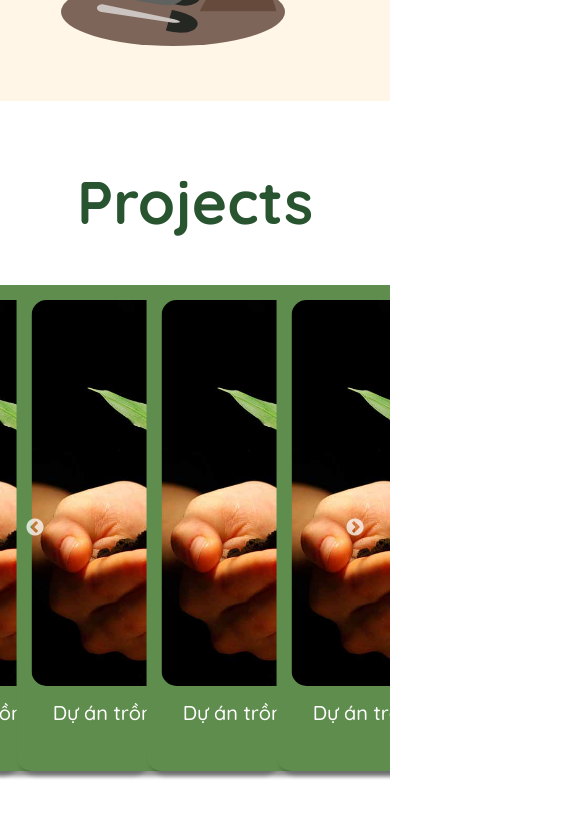
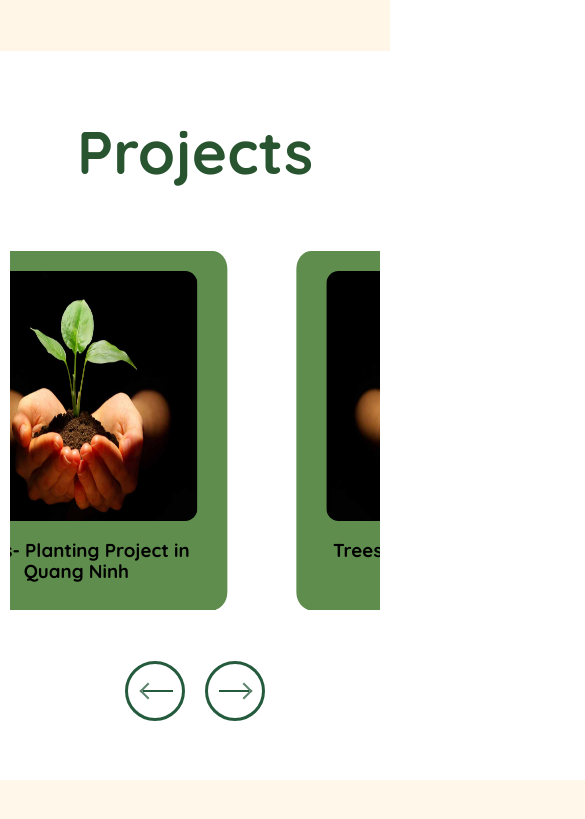
Before and after one commit to Trinhhayoo/DonateTreeSmallProject, a React (Create React App) app: page / in a window 390 px wide. Shown: the part 8380-9199 px from the top of the page, 585 px wide, since content can reach past the window. Built offline with nearby package versions, Linux system fonts and the light colour scheme.

Commit message:
update footer and project responsive

```diff
--- a/package.json
+++ b/package.json
@@ -17,6 +17,7 @@
     "react": "^18.2.0",
     "react-dom": "^18.2.0",
     "react-icons": "^4.9.0",
+    "react-responsive": "^9.0.2",
     "react-router-dom": "^6.11.2",
     "react-scripts": "5.0.1",
     "react-slick": "^0.29.0",
--- a/src/components/GlobalStyles/GlobalStyles.scss
+++ b/src/components/GlobalStyles/GlobalStyles.scss
@@ -65,26 +65,145 @@ body {
     opacity: 0.99;
     background-color: #ccc;
 }
+
+.slick-slider {
+    width: 100%;
+    overflow: hidden;
+
+    height: 500px;
+
+    // width: 50%;
+    padding: 10px;
+
+
+  }
+  .slick-list {
+    justify-content: center;
+    position: relative;
+    display: block !important;
+    width: 100%;
+    text-align: -webkit-center;
+    // overflow: hidden;
+    font-size: 16px;
+
+
+  }
+  .slick-slide div {
+    width: 301px;
+    height: 359px;
+    padding: 10px 10px;
+
+    background-color: #5F8D4E;
+    border-radius: 5%;
+
+
+  }
+  .slick-slide img {
+    width: calc(100% - 20px) !important;
+    border-radius: 5%;
+    height:250px;
+  }
+
+  .slick-arrow {
+    // background: rgba(233,233,180,0.75);
+    border-radius: 50px;
+    width: 60px;
+    height: 60px;
+    border-color: #245b3c !important;
+    margin: 0 10px;
+    display: inline-block;
+
+
+    &::before {
+      content: '';
+      display: block;
+      width: 10px;
+      height: 10px;
+      top: 67%;
+
+      border:solid;
+      border-color:#245b3c;
+      border-width: 2px 2px 0 0;
+
+      transform-origin: 50% 50%;
+    }
+
+    &.slick-prev::before {
+      transform: rotate(-135deg);
+      margin: -15px 0 0 -10px;
+      right: 200% !important;
+      z-index: 100;
+
+    }
+
+    &.slick-next::before {
+      transform: rotate(45deg);
+      margin: -15px 0 0 -20px;
+      left: 240% !important;
+      z-index: 100 !important;
+    }
+
+    &::after {
+      content: '';
+
+      border-style: solid;
+      border-color:#245b3c;
+      position: absolute;
+      transform-origin: 50% 50%;
+    }
+
+    &.slick-prev::after {
+    right: -2% !important;
+      width: 30px;
+      height: 0;
+      border-width: 2px 0 0 0;
+      transform: translate(-14px, -1px);
+    }
+
+
+
+
+    &.slick-next::after {
+        left: 75% !important;
+      width: 30px;
+      height: 0;
+      border-width: 2px 0 0 0;
+      transform: translate(-26px, -1px);
+    }
+
+
+
+
+  }
+
+
+  /* important */
+  .slick-prev,
+  .slick-next {
+    z-index: 999 !important;
+    top: 90%;
+border: solid !important;
+    border-color: #245b3c !important;
+
+  }
   .slick-prev {
-    left: 25px;
-    z-index: 100;
+    left: 50% !important;
   }
   .slick-next {
-    right: 25px;
+    right: 50% !important;
   }
-.slick-dots {
-    width: 50%;
+  .slick-prev:before, .slick-next:before{
+
+    color:#245b3c;
+
+    margin-top: 160px;
+    position: absolute;
+    font-size:60px;
+
+
   }
-.center .slick-center .project_item {
-    -moz-transform: scale(0.5);
-    transition: all 1000ms ease-in-out;
-    margin-left: auto;
-    margin-right: auto;
-z-index: 100;
+  .slick-next:before {
+
+    right:50% !important;
+
   }
-.center .project_item {
-    -moz-transform: scale(0.5);
-}
-.slick-slide.slick-center .project_item {
-    -moz-transform: scale(0.5);
-}
--- a/src/components/Layout/DefaultLayout/AboutUs/AboutUs.css
+++ b/src/components/Layout/DefaultLayout/AboutUs/AboutUs.css
@@ -2,6 +2,7 @@
 
 * {
     font-family: 'Quicksand';
+
 }
 p {
     text-align: justify;
@@ -58,6 +59,7 @@ p {
     background-color: #fff6e7;
     padding: 20px 100px 20px 100px;
     color: #285430;
+    overflow: hidden;
 }
 #rightBlob {
     position: absolute;
--- a/src/components/Layout/DefaultLayout/Achievements/Achievements.module.scss
+++ b/src/components/Layout/DefaultLayout/Achievements/Achievements.module.scss
@@ -2,6 +2,7 @@
     position: relative;
     height: 680px;
     background-color: #fff6e7;
+    overflow: hidden;
 }
 
 .blob1 {
--- a/src/components/Layout/DefaultLayout/Projects/Project.jsx
+++ b/src/components/Layout/DefaultLayout/Projects/Project.jsx
@@ -9,121 +9,64 @@ import React, { useState } from 'react';
 import Slider from 'react-slick';
 import 'slick-carousel/slick/slick.css';
 import 'slick-carousel/slick/slick-theme.css';
-import { dataDigitalBestSeller } from './data';
-import {BsArrowLeft, BsArrowRight} from 'react-icons/bs';
+import { data } from './data';
+import { BsArrowLeft, BsArrowRight } from 'react-icons/bs';
 
 // import { faCircleArrowLeft, faCircleArrowRight } from '@fortawesome/free-solid-svg-icons';
 const cx = classNames.bind(styles);
 
-// const Projects = () => {
-//     const [xPos, setXpos] = useState(358);
-//     const transformValue = 'translateX(' + xPos + 'px)';
-//     console.log(transformValue);
-//     const [slide, setSlide] = useState({ transform: transformValue });
-
-//     const onClick = (direction) => {
-//         setXpos((prevXPos) =>
-//             direction === 'right' && prevXPos === -358
-//                 ? 358
-//                 : direction === 'left' && prevXPos === 358
-//                 ? -358
-//                 : direction === 'left'
-//                 ? prevXPos + 358
-//                 : prevXPos - 358,
-//         );
-
-//         // setXpos((prevXPos) => (direction === 'left' ? prevXPos + 358 : prevXPos - 358));
-//     };
-//     React.useEffect(() => {
-//         setSlide({ transform: transformValue });
-//     }, [transformValue]);
-//     return (
-//         <div className={cx('wrapper')}>
-//             <div className={cx('header')}>
-//                 <div className={cx('logo', 'logo-revert')}>
-//                     <img className={cx('logo-img')} src={logo} alt="" style={{ fill: 'rgb(164, 190, 12' }} />
-//                 </div>
-//                 <h2 className={cx('title-session', 'title')}>Projects</h2>
-//                 <div className={cx('logo')}>
-//                     <img src={logo} alt="" className={cx('logo-img')} style={{ color: ' #a4be7b' }} />
-//                 </div>
-//             </div>
-//             <div className={cx('project')}>
-//                 <button className={cx('btn-arrow', 'btn-arrow-left')} onClick={() => onClick('left')}>
-//                     {/* <FontAwesomeIcon className={cx('arrow')} icon={faCircleArrowLeft} /> */}
-//                     <img src={arrow} alt="" className={cx('arrow', 'arrow-left')} />
-//                 </button>
-//                 <button className={cx('btn-arrow', 'btn-arrow-right')} onClick={() => onClick('right')}>
-//                     {/* <FontAwesomeIcon className={cx('arrow')} icon={faCircleArrowRight} /> */}
-//                     <img
-//                         src={arrow}
-//                         alt=""
-//                         className={cx('arrow', 'arrow-right')}
-//                         style={{ transform: 'matrix(-1, 0, 0, 1, 0, 0)' }}
-//                     />
-//                 </button>
-//                 <div
-//                     className={cx('project_list')}
-//                     style={{ transform: transformValue, transition: 'transform 250ms ease-in-out' }}
-//                 >
-//                     <div className={cx('project_item')}>
-//                         <div className={cx('project-img-wrapper')}>
-//                             <img src={projectItem} alt="" className={cx('project-img')} />
-//                         </div>
-//                         <h6 className={cx('project-title')}>Dự án trồng 1000 cây xanh ở Bình Phước</h6>
-//                     </div>
-//                     <div className={cx('project_item')}>
-//                         <div className={cx('project-img-wrapper')}>
-//                             <img src={projectItem} alt="" className={cx('project-img')} />
-//                         </div>
-//                         <h6 className={cx('project-title')}>Dự án trồng 1000 cây xanh ở Bình Phước</h6>
-//                     </div>
-//                     <div className={cx('project_item')}>
-//                         <div className={cx('project-img-wrapper')}>
-//                             <img src={projectItem} alt="" className={cx('project-img')} />
-//                         </div>
-//                         <h6 className={cx('project-title')}>Dự án trồng 1000 cây xanh ở Bình Phước</h6>
-//                     </div>
-//                     <div className={cx('project_item')}>
-//                         <div className={cx('project-img-wrapper')}>
-//                             <img src={projectItem} alt="" className={cx('project-img')} />
-//                         </div>
-//                         <h6 className={cx('project-title')}>Dự án trồng 1000 cây xanh ở Bình Phước</h6>
-//                     </div>
-//                     <div className={cx('project_item')}>
-//                         <div className={cx('project-img-wrapper')}>
-//                             <img src={projectItem} alt="" className={cx('project-img')} />
-//                         </div>
-//                         <h6 className={cx('project-title')}>Dự án trồng 1000 cây xanh ở Bình Phước</h6>
-//                     </div>
-//                 </div>
-//             </div>
-//         </div>
-//     );
-// };
 
 
-const images = [projectItem, projectItem, projectItem, projectItem,projectItem,projectItem];
+const images = [projectItem, projectItem, projectItem, projectItem, projectItem, projectItem];
 
 
 
 const Projects = () => {
 
   const settings = {
-      className: "center",
+
     dots: true,
-      centerMode: true,
-      centerPadding: 0,
+
+    centerPadding: '10px',
     infinite: true,
     slidesToShow: 3,
     slidesToScroll: 1,
+    arrows: true,
     autoplay: true,
     speed: 3000,
     autoplaySpeed: 3000,
-      cssEase: "linear"
+
+    // cssEase: "linear",
+    responsive: [
+      {
+        breakpoint: 768,
+        settings: {
+          arrows: true,
+          slidesToShow: 2,
+        },
+      },
+      {
+        breakpoint: 480,
+        settings: {
+          arrows: true,
+          slidesToShow: 1,
+        },
+      },
+    ],
   };
+  const renderSlides = data.map((num) => (
+
+
+
+    <div className="wrap-slide">
+      <img className="trending-img" key={num.id} src={num.linkImg} alt="" />
+      <h3 className='content-slide'>{num.title}</h3>
+    </div>
+
+  ));
   return (
-      <div>
+
+    <div className={cx('wrapper')}>
       <div className={cx('header')}>
         <div className={cx('logo', 'logo-revert')}>
           <img className={cx('logo-img')} src={logo} alt="" style={{ fill: 'rgb(164, 190, 12' }} />
@@ -133,29 +76,22 @@ const Projects = () => {
           <img src={logo} alt="" className={cx('logo-img')} style={{ color: ' #a4be7b' }} />
         </div>
       </div>
-        <Slider {...settings}>
 
-
-        {dataDigitalBestSeller.map((item) => (
-          <div
-          className={cx('project_list')}
-
-      >
-          <div  className={cx('project_item')}>
-              <div className={cx('project-img-wrapper')}>
-                  <img src={projectItem} alt="" className={cx('project-img')} />
+      <section className="center slider">
+        <div>
+          <Slider {...settings}>{renderSlides}</Slider>
         </div>
-              <h6 className={cx('project-title')}>Dự án trồng 1000 cây xanh ở Bình Phước</h6>
+      </section>
     </div>
 
 
 
 
-      </div>
-        ))}
 
-        </Slider>
-      </div>
+
+
+
+
   );
 }
 
--- a/src/components/Layout/DefaultLayout/Projects/Projects.module.scss
+++ b/src/components/Layout/DefaultLayout/Projects/Projects.module.scss
@@ -2,8 +2,9 @@
 @import "~slick-carousel/slick/slick-theme.css";
 
 .wrapper {
-    width: 1440px;
-    height: 792px;
+    width: 100%;
+
+    height: 643px;
     background-color: #fff;
 }
 
@@ -11,6 +12,7 @@
     display: flex;
     justify-content: center;
     margin-top: 36px;
+    margin-bottom: 50px;
 }
 
 .title {
@@ -40,8 +42,8 @@
 
     align-items: flex-start;
     padding: 15px;
-    width: 388px;
-    height: 486px;
+    width: 200px;
+    height: 300px;
     box-shadow: 4px 5px 4px rgba(0, 0, 0, 0.25);
     border-radius: 15px;
 
@@ -90,17 +92,18 @@
     right: 1%;
 }
 .project-img-wrapper {
-    width: 358px;
-    height: 386px;
+    width: 200px !important;
+    height: auto;
 }
 
 .project-img {
-    width: 358px;
-    height: 386px;
+    width: 160px;
+    height: 100px;
     align-self: stretch;
     object-fit: cover;
     border-radius: 15px;
     transition: transform 1s;
+    z-index: 100;
 }
 
 .project-title {
@@ -127,3 +130,13 @@
 .project_list {
     perspective: 100%;
 }
+// .wrap-slide {
+//     margin-right: 0px;
+//     // width: 359px;
+// }
+.trending-img {
+    height: 267px;
+}
+.content-slide {
+    font-size: 5px;
+}
--- a/src/components/Layout/DefaultLayout/Projects/data.jsx
+++ b/src/components/Layout/DefaultLayout/Projects/data.jsx
@@ -1,38 +1,38 @@
-export const dataDigitalBestSeller = [
+import image from  '../../../../image/plant_offer.jpg';
+export const data = [
     {
       id: 1,
-      title: 'Dự án trồng 1000 cây xanh ở Bình Phước',
+      title: 'Trees- Planting Project in Binh Phuoc',
 
       linkImg:
-        '../../../../image/plant_offer.jpg',
+      image ,
     },
     {
         id: 2,
-        title: 'Dự án trồng 1000 cây xanh ở Bình Phước',
+        title: 'Trees- Planting Project in Quang Ninh',
 
         linkImg:
-          '../../../../image/plant_offer.jpg',
+        image ,
       },
     {
         id: 3,
-        title: 'Dự án trồng 1000 cây xanh ở Bình Phước',
+        title: 'Trees- Planting Project in Soc Trang',
 
         linkImg:
-          '../../../../image/plant_offer.jpg',
+        image ,
       },
       {
         id: 4,
-        title: 'Dự án trồng 1000 cây xanh ở Bình Phước',
-
+        title: 'Trees- Planting Project in Ben Tre',
         linkImg:
-          '../../../../image/plant_offer.jpg',
+        image ,
       },
       {
         id: 5,
-        title: 'Dự án trồng 1000 cây xanh ở Bình Phước',
+        title: 'Trees- Planting Project in Tay Ninh',
 
         linkImg:
-          '../../../../image/plant_offer.jpg',
+        image ,
       },
 
   ];
```
Also changed, not shown: src/components/Layout/DefaultLayout/Footer/Footer.css (+163 -29 lines), src/components/Layout/DefaultLayout/Footer/Footer.jsx (+17 -10 lines), 2 other files (tests, documents, lock files or other folders). Lines whose indentation alone changed are shown as unchanged.
